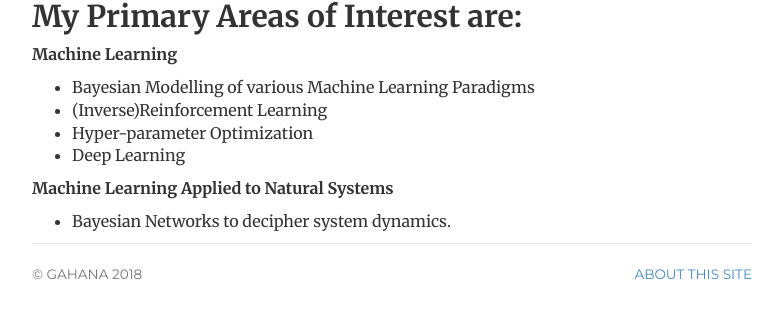
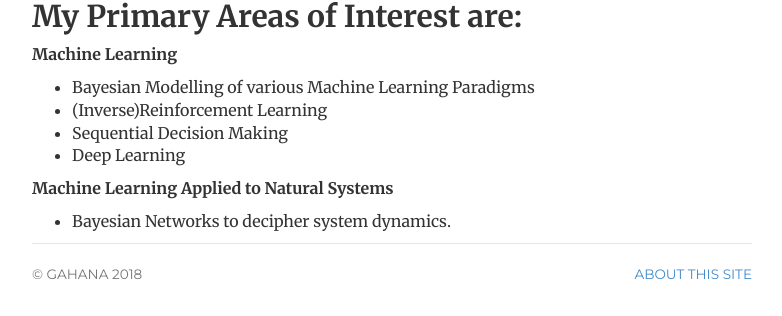
Before and after one commit to ahana204/ahana204.github.io, a Jekyll site: the page built from research_interests/index.html, in a window 1280 px wide. Shown: the part 110-426 px from the top of the page, without its empty margins (248-1030 px from the left). Built offline with Jekyll 4.4.1, drawn with Linux system fonts in a browser that asks for light colours.

Commit message:
Update index.html

```diff
--- a/research_interests/index.html
+++ b/research_interests/index.html
@@ -16,7 +16,7 @@ description: Lists all the topics of interest.
 <ul>
 <li>Bayesian Modelling of various Machine Learning Paradigms</li>
 <li>(Inverse)Reinforcement Learning </li>
-<li>Hyper-parameter Optimization</li>
+<li>Sequential Decision Making</li>
 <li>Deep Learning</li>
 </ul>
 
```
